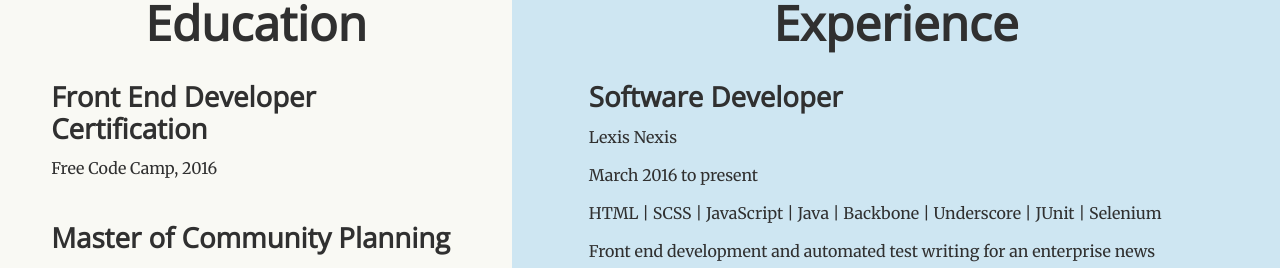
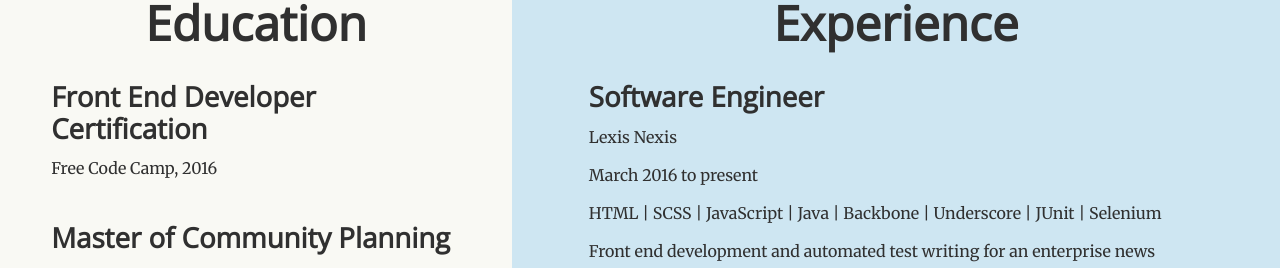
Before and after one commit to k80bowman/k80bowman, a Jekyll site: the page built from app/index.html, in a window 1280 px wide and 900 px high, scrolled down 1064 px, cut to the strip 183-451 px from the top of the window. Built offline with Jekyll 4.4.1, drawn with Linux system fonts in a browser that asks for light colours.

Commit message:
Changes developer to engineer

```diff
--- a/app/index.html
+++ b/app/index.html
@@ -149,7 +149,7 @@ layout: default
         <div class="experience__container">
             <h2>Experience</h2>
             <div class="experience__job">
-                <h3 class="experience__job--title">Software Developer</h3>
+                <h3 class="experience__job--title">Software Engineer</h3>
                 <p class="experience__job--location">
                     <a target="_blank" href="https://www.lexisnexis.com">Lexis Nexis</a>
                 </p>
--- a/docs/index.html
+++ b/docs/index.html
@@ -172,7 +172,7 @@
         <div class="experience__container">
             <h2>Experience</h2>
             <div class="experience__job">
-                <h3 class="experience__job--title">Software Developer</h3>
+                <h3 class="experience__job--title">Software Engineer</h3>
                 <p class="experience__job--location">
                     <a target="_blank" href="https://www.lexisnexis.com">Lexis Nexis</a>
                 </p>
```
Also changed, not shown: 1 other file.
